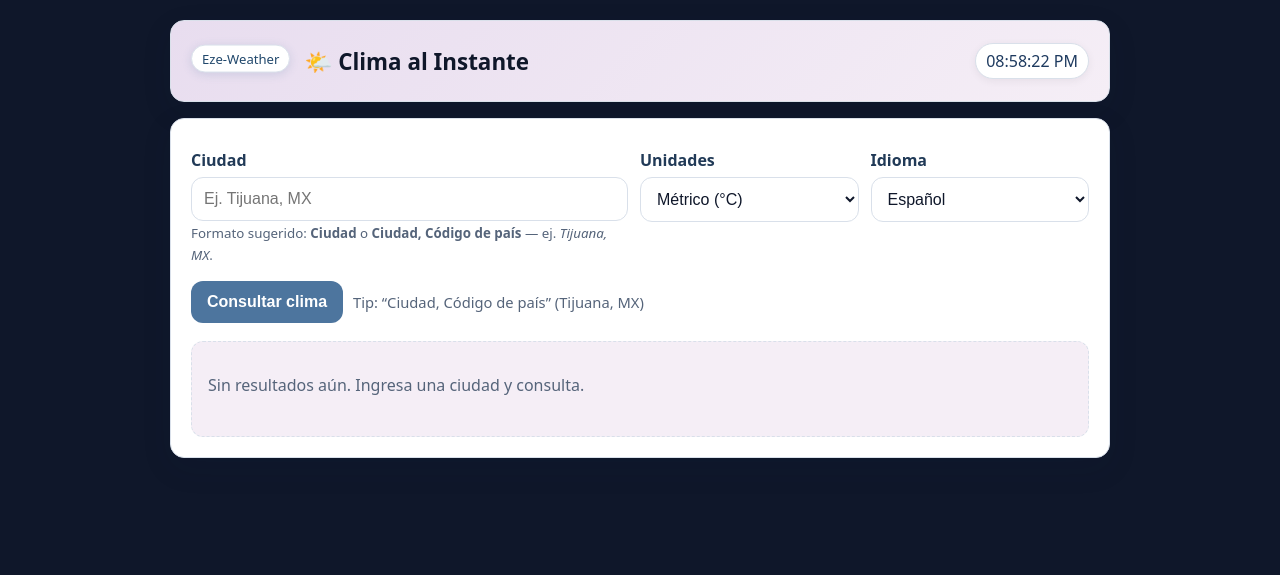
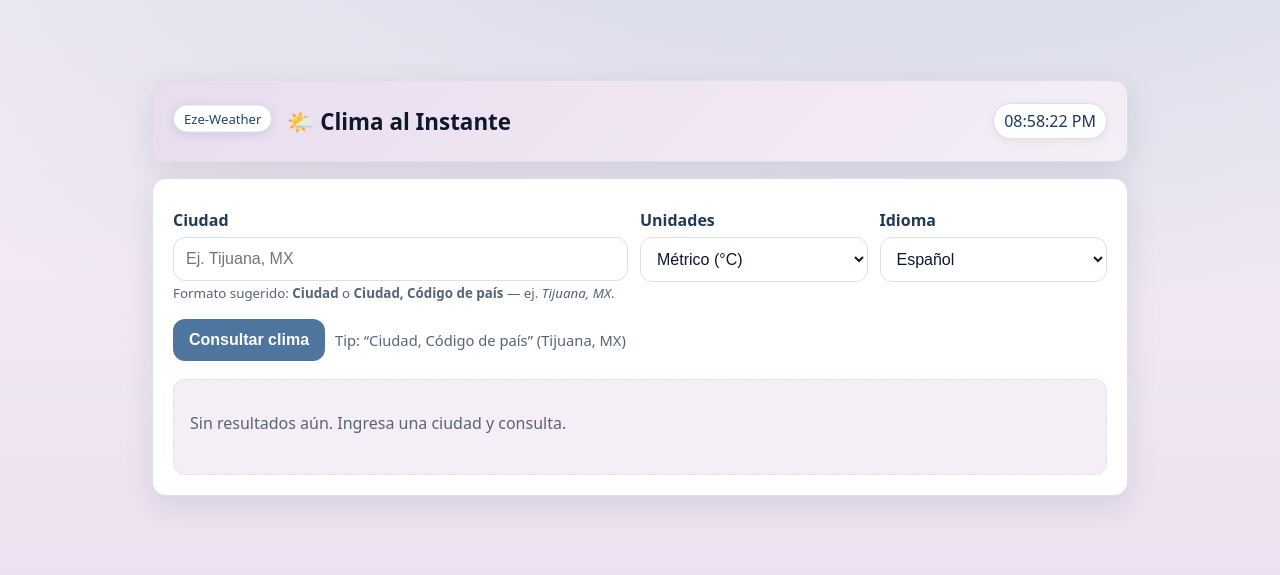
Before and after one commit to Ezequiel-Villa/clima-rapido-web, a Flask app: page / in a window 1280 px wide. Shown: the top 575 px of the page. Run offline with Flask 3, Linux system fonts and the light colour scheme.

Commit message:
Refine layout background and container spacing

```diff
--- a/static/css/style.css
+++ b/static/css/style.css
@@ -21,14 +21,21 @@ html,body{
   margin:0; padding:0;
   font-family: system-ui, -apple-system, "Segoe UI", Roboto, Arial, sans-serif;
   color: var(--text);
-  background:
-    radial-gradient(1200px 600px at 50% 0%, var(--text), transparent 0%),
-    radial-gradient(1200px 600px at 100% 0%, var(--text), transparent 0%),
-    var(--text);
+  background-color: var(--c5);
+  background-image:
+    radial-gradient(1600px 800px at 50% -200px, rgba(156, 177, 205, 0.35), transparent 70%),
+    radial-gradient(1400px 700px at 100% -120px, rgba(200, 213, 229, 0.4), transparent 65%),
+    linear-gradient(180deg, var(--c5), var(--c4));
+  background-attachment: fixed;
+  background-repeat: no-repeat;
 }
 
 /* ===== Layout ===== */
-.container{ max-width: 960px; margin: 10px auto; padding: 10px; }
+.container{
+  max-width: clamp(320px, 92vw, 1040px);
+  margin: clamp(18px, 5vw, 48px) auto;
+  padding: clamp(18px, 5vw, 32px);
+}
 
 /* ===== Header ===== */
 .header{
```
